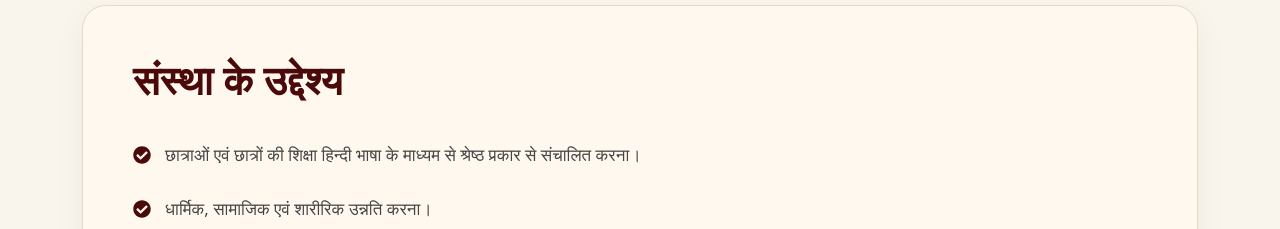
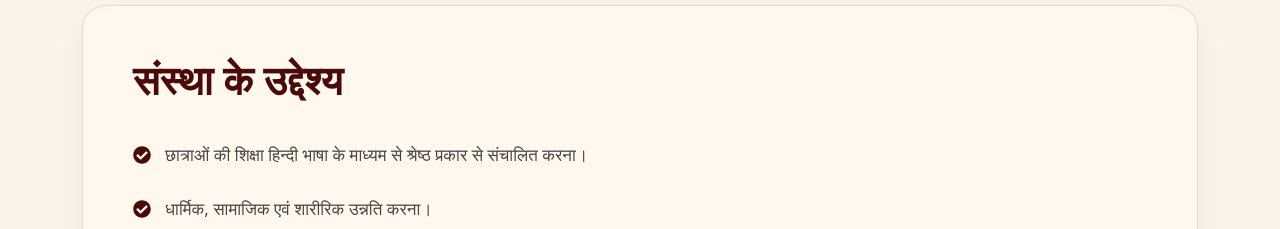
Before and after one commit to rishab-sudo/KMV-Bly, a React (Create React App) app: page /about in a window 1280 px wide. Shown: the part 1880-2109 px from the top of the page. Built offline with nearby package versions, Linux system fonts and the light colour scheme.

Commit message:
Update About.js

```diff
--- a/src/pages/About.js
+++ b/src/pages/About.js
@@ -229,7 +229,7 @@ const About = () => {
                 <FaCheckCircle className="objective-list-icon" />
 
                 <span>
-                  छात्राओं एवं छात्रों की शिक्षा हिन्दी
+                  छात्राओं  की शिक्षा हिन्दी
                   भाषा के माध्यम से श्रेष्ठ प्रकार से
                   संचालित करना।
                 </span>
```
